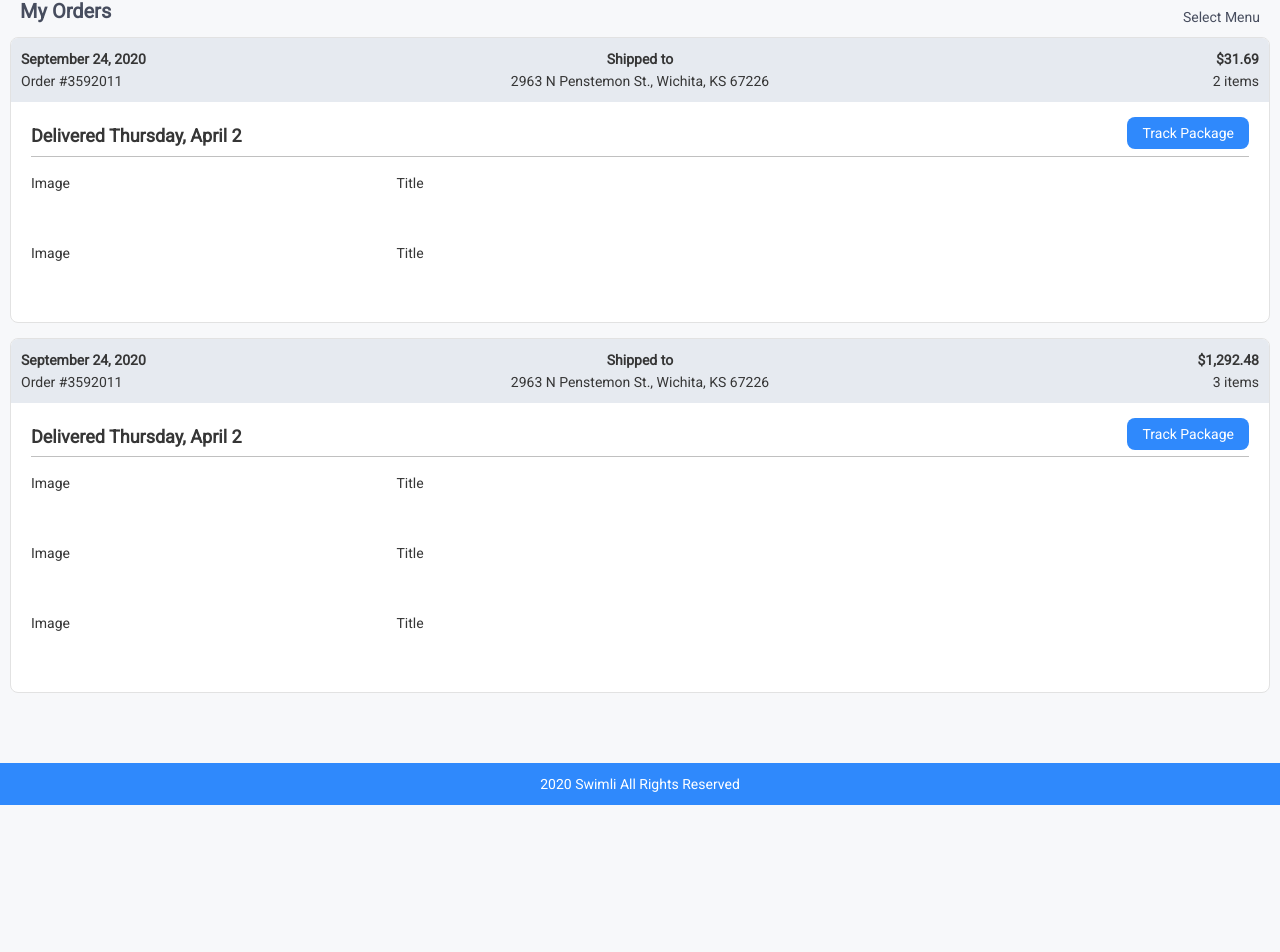
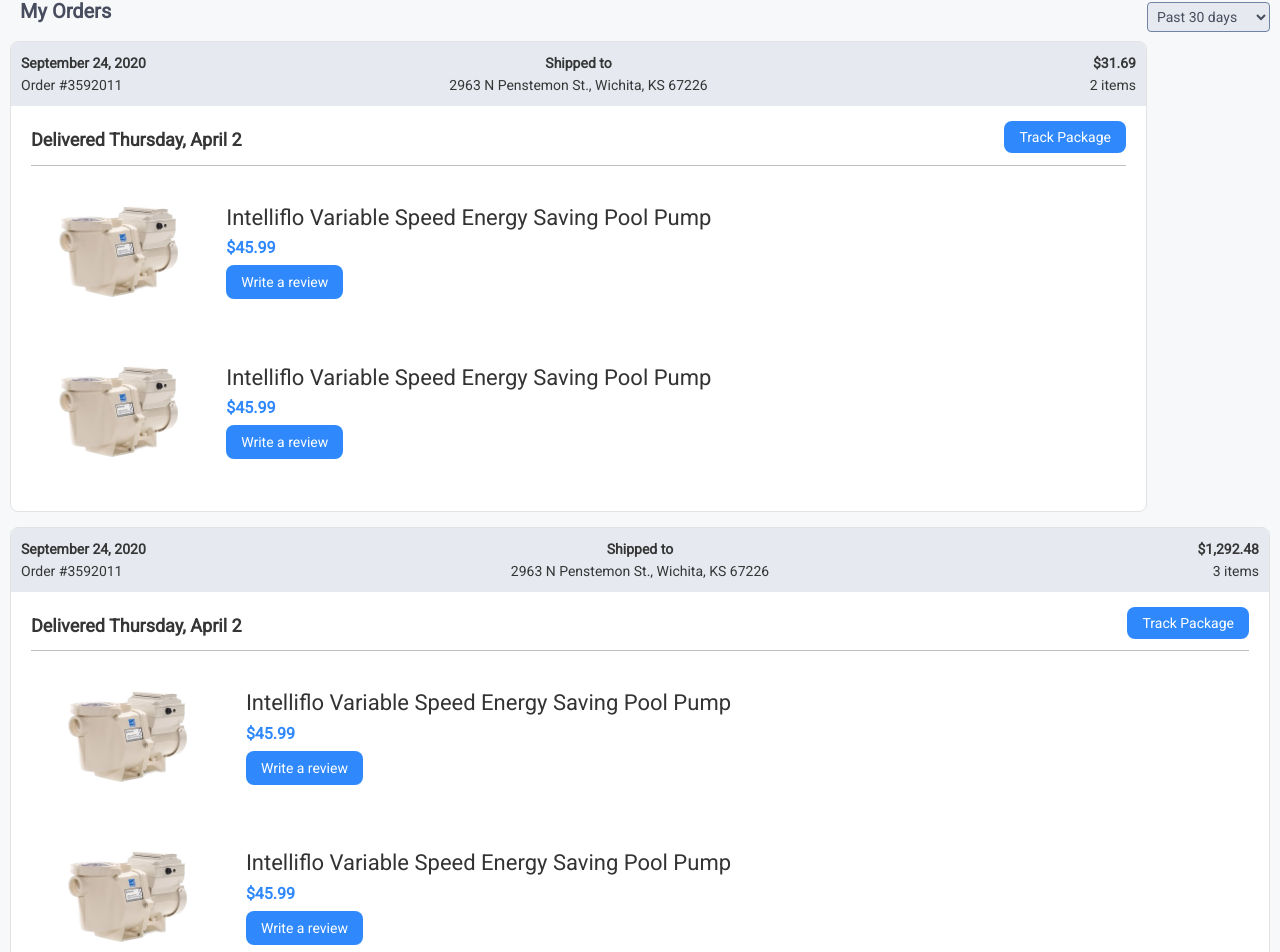
Before and after one commit to swimli-org/fe, a React (Create React App) app: page /orders in a window 1280 px wide. Shown: the part 180-1132 px from the top of the page. Before the commit the page ends 985 px from the top, so only its background shows below. Built offline with nearby package versions, Linux system fonts and the light colour scheme.

Commit message:
design updates

```diff
--- a/src/styles/Account.css
+++ b/src/styles/Account.css
@@ -47,7 +47,7 @@
   margin: 20px 10px;
 }
 .account-title{
-  padding: 0 10px 10px 10px;
+  padding: 0 0 14px 10px;
   font-size: 20px;
   font-weight: bold;
   color: #474D5E;
@@ -58,6 +58,15 @@
   font-weight: normal;
   float: right;
 }
+.account-title span select{
+  padding: 5px;
+  margin-top: -5px;
+  background: #E6EAF0;
+  outline: none;
+  border: 1px solid #7183A4;
+  border-radius: 4px;
+  cursor: pointer;
+}
 .account-rounded-tab-container{
   margin-bottom: 15px;
   border: 1px solid #e2e2e2;
@@ -66,6 +75,14 @@
   background: #FFFFFF;
 
   min-height: 200px;
+}
+.account-rounded-tab-header{
+  padding: 10px;
+  background: #E6EAF0;
+  overflow: hidden;
+}
+.account-rounded-tab-content{
+  padding: 20px;
 }
 
 /*  Personal Page CSS  */
@@ -96,11 +113,6 @@
 }
 
 /*  Orders Page CSS  */
-.orders-header{
-  padding: 10px;
-  background: #E6EAF0;
-  overflow: hidden;
-}
 .orders-header-left{
   width: 20%;
   float: left;
@@ -118,13 +130,11 @@
 .orders-header-title{
   font-weight: bold;
 }
-.orders-content{
-  padding: 20px;
-}
+
 .orders-delivery-details{
   font-size: 18px;
   font-weight: bold;
-  padding-bottom: 5px;
+  padding-bottom: 10px;
   margin-bottom: 5px;
   border-bottom: 1px solid #c0c0c0;
 }
@@ -145,14 +155,38 @@
   overflow: hidden;
 }
 .orders-item-image{
-  width: 30%;
-  min-height: 50px;
+  width: 16%;
+  height: 140px;
+  text-align: center;
   float: left;
 }
-.orders-item-title{
+.orders-item-image img{
+  height: 100%;
+}
+.orders-item-content{
   width: 70%;
-  min-height: 50px;
+  padding: 20px;
+  min-height: 140px;
   float: left;
+}
+.orders-item-content-title{
+  font-size: 22px;
+  color: #333333;
+}
+.orders-item-content-price{
+  font-size: 16px;
+  font-weight: bold;
+  color: #2f89fc;
+}
+.orders-item-content-review{
+  padding: 6px 15px;
+  margin-top: 5px;
+  color: #FFFFFF;
+  background: #2f89fc;
+  border-radius: 8px;
+  float: left;
+
+  cursor: pointer;
 }
 
 
--- a/src/views/Autoship.js
+++ b/src/views/Autoship.js
@@ -35,7 +35,13 @@ export default function Example()  {
       <div className='account-container'>
       <div className='account-title'>Autoship</div>
         <div className='account-rounded-tab-container'>
+          <div className='account-rounded-tab-header'>
 
+          </div>
+
+          <div className='account-rounded-tab-content'>
+
+          </div>
         </div>
       </div>
 
--- a/src/views/Orders.js
+++ b/src/views/Orders.js
@@ -1,6 +1,9 @@
 import React from 'react'
 import {Link} from 'react-router-dom'
 import '../styles/Account.css';
+
+import intelliflo from '../assets/products/intelliflo.jpg'
+
 
 
 export default function Example()  {
@@ -35,10 +38,17 @@ export default function Example()  {
       <div className='account-container'>
       <div className='account-title'>
         My Orders
-        <span>Select Menu</span>
+        <span>
+          <select>
+            <option>Past 30 days</option>
+            <option>Past 3 months</option>
+            <option>Past 6 months</option>
+            <option>2020</option>
+          </select>
+        </span>
       </div>
         <div className='account-rounded-tab-container'>
-          <div className='orders-header'>
+          <div className='account-rounded-tab-header'>
             <div className='orders-header-left'>
               <div className='orders-header-title'>September 24, 2020</div>
               <div className='orders-header-sub-title'>Order #3592011</div>
@@ -53,24 +63,52 @@ export default function Example()  {
             </div>
           </div>
 
-          <div className='orders-content'>
+          <div className='account-rounded-tab-content'>
             <div className='orders-delivery-details'>
               Delivered Thursday, April 2
               <div className='orders-delivery-track'>Track Package</div>
             </div>
             <div className='orders-item-container'>
-              <div className='orders-item-image'>Image</div>
-              <div className='orders-item-title'>Title</div>
+              <div className='orders-item-image'>
+                <img src={intelliflo}></img>
+              </div>
+              <div className='orders-item-content'>
+                <Link to='/product'>
+                  <div className='orders-item-content-title'>
+                    Intelliflo Variable Speed Energy Saving Pool Pump
+                  </div>
+                </Link>
+                <div className='orders-item-content-price'>
+                  $45.99
+                </div>
+                <div className='orders-item-content-review'>
+                  Write a review
+                </div>
+              </div>
             </div>
             <div className='orders-item-container'>
-              <div className='orders-item-image'>Image</div>
-              <div className='orders-item-title'>Title</div>
+              <div className='orders-item-image'>
+                <img src={intelliflo}></img>
+              </div>
+              <div className='orders-item-content'>
+                <Link to='/product'>
+                  <div className='orders-item-content-title'>
+                    Intelliflo Variable Speed Energy Saving Pool Pump
+                  </div>
+                </Link>
+                <div className='orders-item-content-price'>
+                  $45.99
+                </div>
+                <div className='orders-item-content-review'>
+                  Write a review
+                </div>
+              </div>
             </div>
           </div>
         </div>
 
         <div className='account-rounded-tab-container'>
-          <div className='orders-header'>
+          <div className='account-rounded-tab-header'>
             <div className='orders-header-left'>
               <div className='orders-header-title'>September 24, 2020</div>
               <div className='orders-header-sub-title'>Order #3592011</div>
@@ -85,22 +123,64 @@ export default function Example()  {
             </div>
           </div>
 
-          <div className='orders-content'>
+          <div className='account-rounded-tab-content'>
             <div className='orders-delivery-details'>
               Delivered Thursday, April 2
               <div className='orders-delivery-track'>Track Package</div>
             </div>
             <div className='orders-item-container'>
-              <div className='orders-item-image'>Image</div>
-              <div className='orders-item-title'>Title</div>
+              <div className='orders-item-image'>
+                <img src={intelliflo}></img>
+              </div>
+              <div className='orders-item-content'>
+                <Link to='/product'>
+                  <div className='orders-item-content-title'>
+                    Intelliflo Variable Speed Energy Saving Pool Pump
+                  </div>
+                </Link>
+                <div className='orders-item-content-price'>
+                  $45.99
+                </div>
+                <div className='orders-item-content-review'>
+                  Write a review
+                </div>
+              </div>
             </div>
             <div className='orders-item-container'>
-              <div className='orders-item-image'>Image</div>
-              <div className='orders-item-title'>Title</div>
+              <div className='orders-item-image'>
+                <img src={intelliflo}></img>
+              </div>
+              <div className='orders-item-content'>
+                <Link to='/product'>
+                  <div className='orders-item-content-title'>
+                    Intelliflo Variable Speed Energy Saving Pool Pump
+                  </div>
+                </Link>
+                <div className='orders-item-content-price'>
+                  $45.99
+                </div>
+                <div className='orders-item-content-review'>
+                  Write a review
+                </div>
+              </div>
             </div>
             <div className='orders-item-container'>
-              <div className='orders-item-image'>Image</div>
-              <div className='orders-item-title'>Title</div>
+              <div className='orders-item-image'>
+                <img src={intelliflo}></img>
+              </div>
+              <div className='orders-item-content'>
+                <Link to='/product'>
+                  <div className='orders-item-content-title'>
+                    Intelliflo Variable Speed Energy Saving Pool Pump
+                  </div>
+                </Link>
+                <div className='orders-item-content-price'>
+                  $45.99
+                </div>
+                <div className='orders-item-content-review'>
+                  Write a review
+                </div>
+              </div>
             </div>
           </div>
         </div>
```
